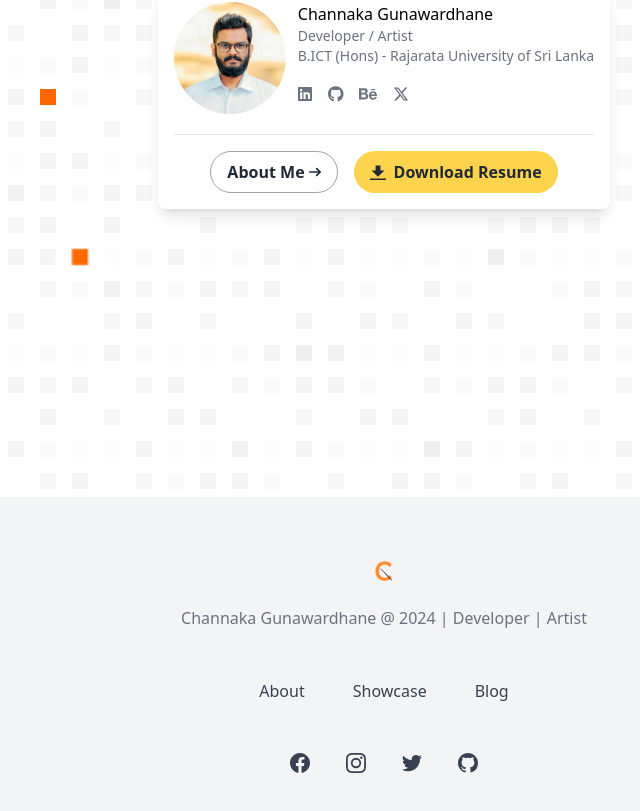
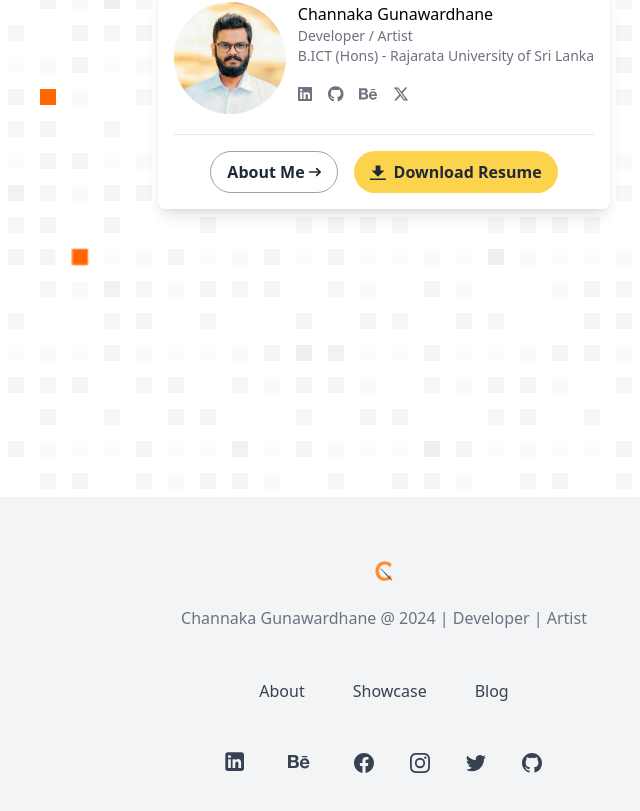
Before and after one commit to Chnnka/portfolio-0007, a React (Vite) app in the folder client/: page / in a window 1280 px wide. Shown: the part 303-1114 px from the top of the page, without its empty margins (256-896 px from the left). Built offline with nearby package versions, Linux system fonts and the light colour scheme.

Commit message:
footer links added

```diff
--- a/client/src/components/Footer.jsx
+++ b/client/src/components/Footer.jsx
@@ -1,4 +1,4 @@
-import commonImages from "../constants/commonImages";
+import commonImages from '../constants/commonImages';
 
 export default function FooterCustom() {
   return (
@@ -24,7 +24,7 @@
           <li>
             <a
               className="text-gray-700 transition hover:text-gray-700/75"
-              href={'/about'}
+              href={'/applications'}
             >
               Showcase
             </a>
@@ -44,7 +44,53 @@
         <ul className="mt-12 flex justify-center gap-6 md:gap-8">
           <li>
             <a
-              href="#"
+              href="https://web.facebook.com/chnnkasg"
+              rel="noreferrer"
+              target="_blank"
+              className="text-gray-700 transition hover:text-gray-700/75"
+            >
+              <span className="sr-only">LinkedIn</span>
+              <svg
+                width="20"
+                height="20"
+                className="h-8 w-8"
+                fill="currentColor"
+                viewBox="0 0 24 24"
+                aria-hidden="true"
+                xmlns="http://www.w3.org/2000/svg"
+              >
+                <path
+                  fillRule="evenodd"
+                  clipRule="evenodd"
+                  d="M3 1a2 2 0 00-2 2v10a2 2 0 002 2h10a2 2 0 002-2V3a2 2 0 00-2-2H3zm1.102 4.297a1.195 1.195 0 100-2.39 1.195 1.195 0 000 2.39zm1 7.516V6.234h-2v6.579h2zM6.43 6.234h2v.881c.295-.462.943-1.084 2.148-1.084 1.438 0 2.219.953 2.219 2.766 0 .087.008.484.008.484v3.531h-2v-3.53c0-.485-.102-1.438-1.18-1.438-1.079 0-1.17 1.198-1.195 1.982v2.986h-2V6.234z"
+                />
+              </svg>
+            </a>
+          </li>
+          <li>
+            <a
+              href="https://web.facebook.com/chnnkasg"
+              rel="noreferrer"
+              target="_blank"
+              className="text-gray-700 transition hover:text-gray-700/75"
+            >
+              <span className="sr-only">Behance</span>
+              <svg
+                width="20"
+                height="20"
+                className="h-8 w-8"
+                fill="currentColor"
+                viewBox="0 0 24 24"
+                aria-hidden="true"
+                xmlns="http://www.w3.org/2000/svg"
+              >
+                <path d="M4.654 3c.461 0 .887.035 1.278.14.39.07.711.216.996.391s.497.426.641.747c.14.32.216.711.216 1.137 0 .496-.106.922-.356 1.242-.215.32-.566.606-.997.817.606.176 1.067.496 1.348.922s.461.957.461 1.563c0 .496-.105.922-.285 1.278a2.3 2.3 0 0 1-.782.887c-.32.215-.711.39-1.137.496a5.3 5.3 0 0 1-1.278.176L0 12.803V3zm-.285 3.978c.39 0 .71-.105.957-.285.246-.18.355-.497.355-.887 0-.216-.035-.426-.105-.567a1 1 0 0 0-.32-.355 1.8 1.8 0 0 0-.461-.176c-.176-.035-.356-.035-.567-.035H2.17v2.31c0-.005 2.2-.005 2.2-.005zm.105 4.193c.215 0 .426-.035.606-.07.176-.035.356-.106.496-.216s.25-.215.356-.39c.07-.176.14-.391.14-.641 0-.496-.14-.852-.426-1.102-.285-.215-.676-.32-1.137-.32H2.17v2.734h2.305zm6.858-.035q.428.427 1.278.426c.39 0 .746-.106 1.032-.286q.426-.32.53-.64h1.74c-.286.851-.712 1.457-1.278 1.848-.566.355-1.243.566-2.06.566a4.1 4.1 0 0 1-1.527-.285 2.8 2.8 0 0 1-1.137-.782 2.85 2.85 0 0 1-.712-1.172c-.175-.461-.25-.957-.25-1.528 0-.531.07-1.032.25-1.493.18-.46.426-.852.747-1.207.32-.32.711-.606 1.137-.782a4 4 0 0 1 1.493-.285c.606 0 1.137.105 1.598.355.46.25.817.532 1.102.958.285.39.496.851.641 1.348.07.496.105.996.07 1.563h-5.15c0 .58.21 1.11.496 1.396m2.24-3.732c-.25-.25-.642-.391-1.103-.391-.32 0-.566.07-.781.176s-.356.25-.496.39a.96.96 0 0 0-.25.497c-.036.175-.07.32-.07.46h3.196c-.07-.526-.25-.882-.497-1.132zm-3.127-3.728h3.978v.957h-3.978z" />
+              </svg>
+            </a>
+          </li>
+          <li>
+            <a
+              href="https://web.facebook.com/chnnkasg"
               rel="noreferrer"
               target="_blank"
               className="text-gray-700 transition hover:text-gray-700/75"
@@ -67,7 +113,7 @@
 
           <li>
             <a
-              href="#"
+              href="https://www.instagram.com/ch_paintings/"
               rel="noreferrer"
               target="_blank"
               className="text-gray-700 transition hover:text-gray-700/75"
@@ -90,7 +136,7 @@
 
           <li>
             <a
-              href="#"
+              href="https://twitter.com/Chnnka"
               rel="noreferrer"
               target="_blank"
               className="text-gray-700 transition hover:text-gray-700/75"
@@ -109,7 +155,7 @@
 
           <li>
             <a
-              href="#"
+              href="https://github.com/Chnnka"
               rel="noreferrer"
               target="_blank"
               className="text-gray-700 transition hover:text-gray-700/75"
@@ -129,8 +175,6 @@
               </svg>
             </a>
           </li>
-
-
         </ul>
       </div>
     </footer>
--- a/client/src/components/HeroCard.jsx
+++ b/client/src/components/HeroCard.jsx
@@ -1,5 +1,3 @@
-import Axios from 'axios';
-import fileDownload from 'js-file-download';
 import {
   faBehance,
   faGithub,
```
